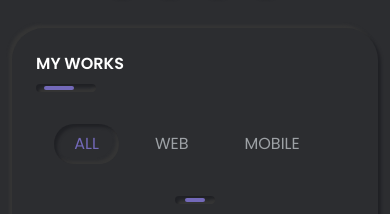
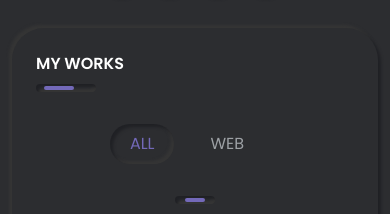
Before and after one commit to sir-radar/portfolio, a Vue app: page /portfolio in a window 390 px wide. Shown: the part 840-1054 px from the top of the page. Built offline with nearby package versions, Linux system fonts and the light colour scheme.

Commit message:
remove mobile

```diff
--- a/src/pages/Portfolio.vue
+++ b/src/pages/Portfolio.vue
@@ -60,7 +60,7 @@ export default {
     let active = ref('All');
     let show = ref(false);
     let selectedProject = ref({});
-    const navs = ['All', 'Web', 'Mobile'];
+    const navs = ['All', 'Web'];
     const projects = [
       {
         name: 'Breaking Bad Cast',
```
